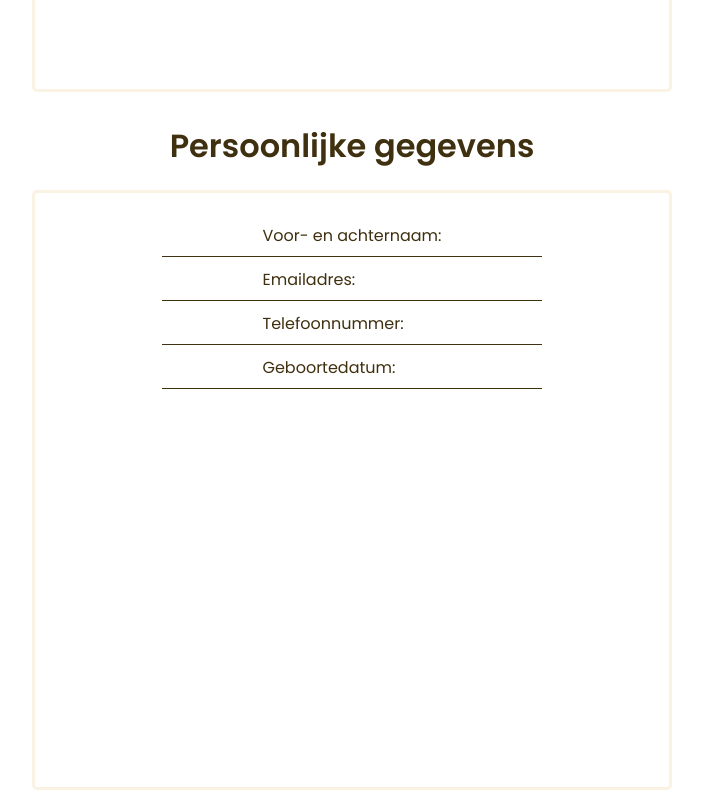
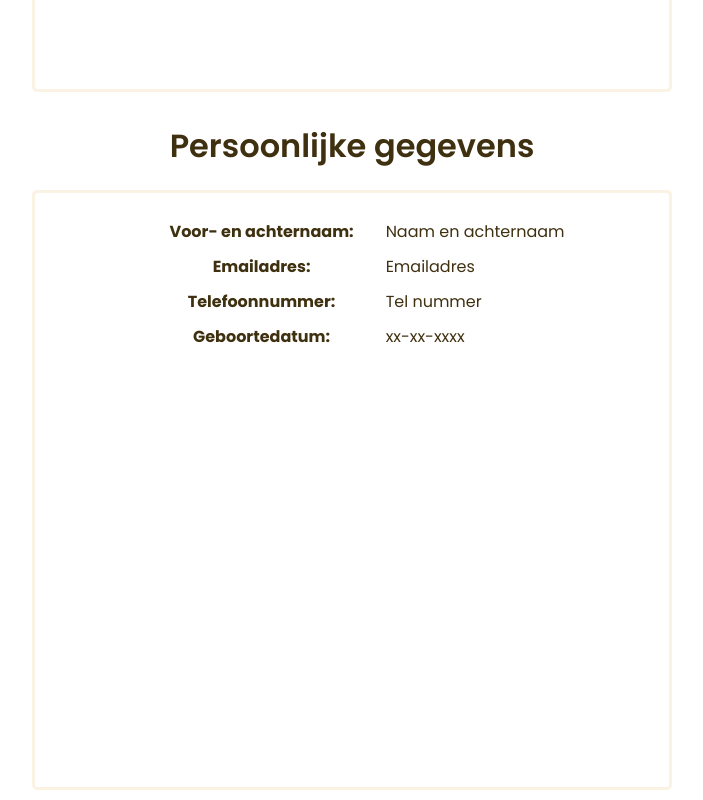
Before and after one commit to mkrib/fe-eindopdracht, a React (Vite) app: page /profile in a window 1280 px wide. Shown: the part 4271-5071 px from the top of the page, without its empty margins (288-991 px from the left). Built offline with nearby package versions, Linux system fonts and the light colour scheme; no server answers; the HTML template or start-up script is replaced by a standard one.

Commit message:
set up a table for the personal details in the guest profile

```diff
--- a/src/pages/profile/Profile.css
+++ b/src/pages/profile/Profile.css
@@ -105,3 +105,7 @@
 .textarea-blog-previewtext {
     flex-basis: 100px;
 }
+
+table th {
+    padding: 4px 30px;
+}
--- a/src/pages/profile/Profile.jsx
+++ b/src/pages/profile/Profile.jsx
@@ -206,12 +206,26 @@ const Profile = () => {
             <section className="profile-content" id="id-personal-details">
                 <h2>Persoonlijke gegevens</h2>
                 <div className="display-profile-content display-profile-content-small">
-                    <ul>
-                        <li>Voor- en achternaam:</li>
-                        <li>Emailadres:</li>
-                        <li>Telefoonnummer:</li>
-                        <li>Geboortedatum:</li>
-                    </ul>
+                    <table>
+                        <tbody>
+                        <tr>
+                            <th>Voor- en achternaam:</th>
+                            <td>Naam en achternaam</td>
+                        </tr>
+                        <tr>
+                            <th>Emailadres:</th>
+                            <td>Emailadres</td>
+                        </tr>
+                        <tr>
+                            <th>Telefoonnummer:</th>
+                            <td>Tel nummer</td>
+                        </tr>
+                        <tr>
+                            <th>Geboortedatum:</th>
+                            <td>xx-xx-xxxx</td>
+                        </tr>
+                        </tbody>
+                    </table>
                 </div>
             </section>
 
```
